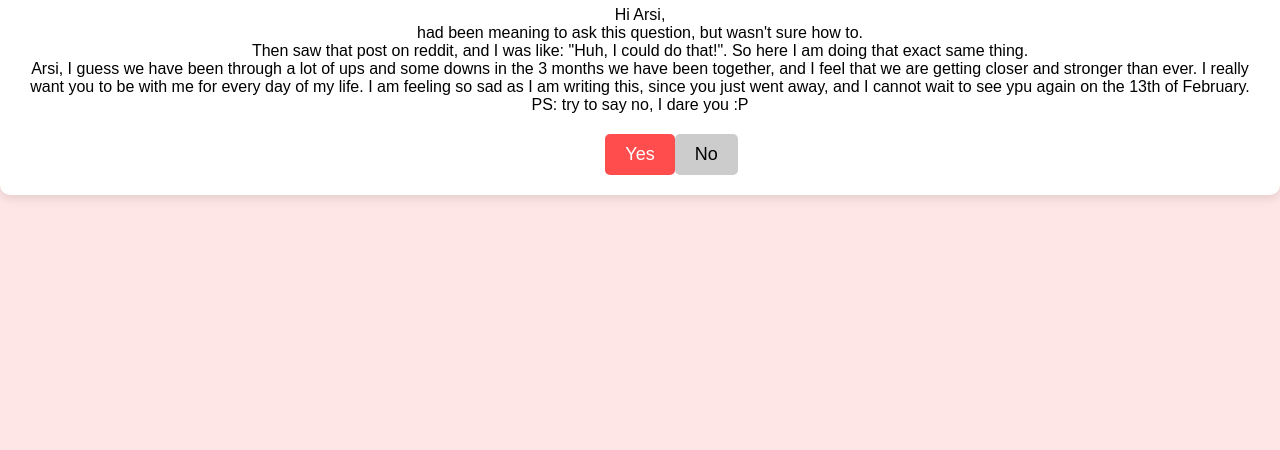
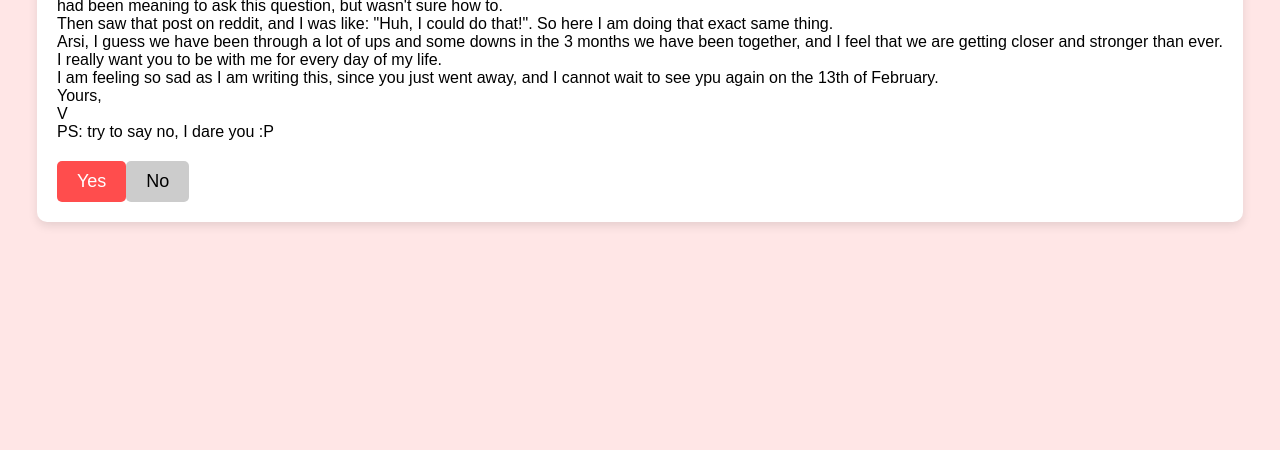
Before and after one commit to VedanshDayal1309/website-arsi, a plain HTML site: page index.html in a window 1280 px wide. Shown: the part 350-800 px from the top of the page. Drawn offline with Linux system fonts and the light colour scheme.

Commit message:
Update index.html

```diff
--- a/index.html
+++ b/index.html
@@ -6,7 +6,7 @@
     <title>Be My Valentine?</title>
     <style>
         body {
-            text-align: center;
+            text-align: left;
             font-family: Arial, sans-serif;
             background-color: #ffe6e6;
             display: flex;
@@ -53,7 +53,7 @@
 <body>
     <div class="container">
         <h1>Will you be my Valentine? ❤️</h1>
-        <p> Hi Arsi,<br> had been meaning to ask this question, but wasn't sure how to.<br> Then saw that post on reddit, and I was like: "Huh, I could do that!". So here I am doing that exact same thing.<br> Arsi, I guess we have been through a lot of ups and some downs in the 3 months we have been together, and I feel that we are getting closer and stronger than ever. I really want you to be with me for every day of my life. I am feeling so sad as I am writing this, since you just went away, and I cannot wait to see ypu again on the 13th of February.<br> PS: try to say no, I dare you :P</p>
+        <p> Hi Arsi,<br> had been meaning to ask this question, but wasn't sure how to.<br> Then saw that post on reddit, and I was like: "Huh, I could do that!". So here I am doing that exact same thing.<br> Arsi, I guess we have been through a lot of ups and some downs in the 3 months we have been together, and I feel that we are getting closer and stronger than ever.<br> I really want you to be with me for every day of my life.<br> I am feeling so sad as I am writing this, since you just went away, and I cannot wait to see ypu again on the 13th of February.<br> Yours,<br>V <br>PS: try to say no, I dare you :P</p>
         <div class="buttons">
             <button class="yes" onclick="showMessage()">Yes</button>
             <button class="no" onclick="moveButton()">No</button>
```
